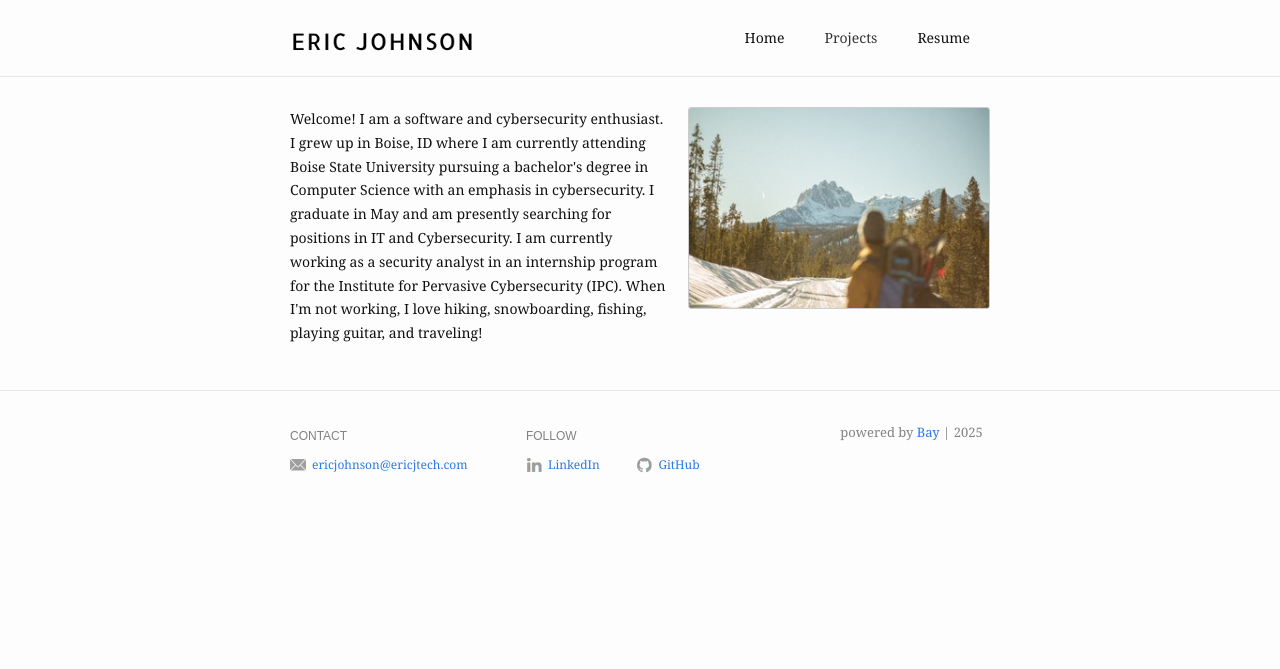
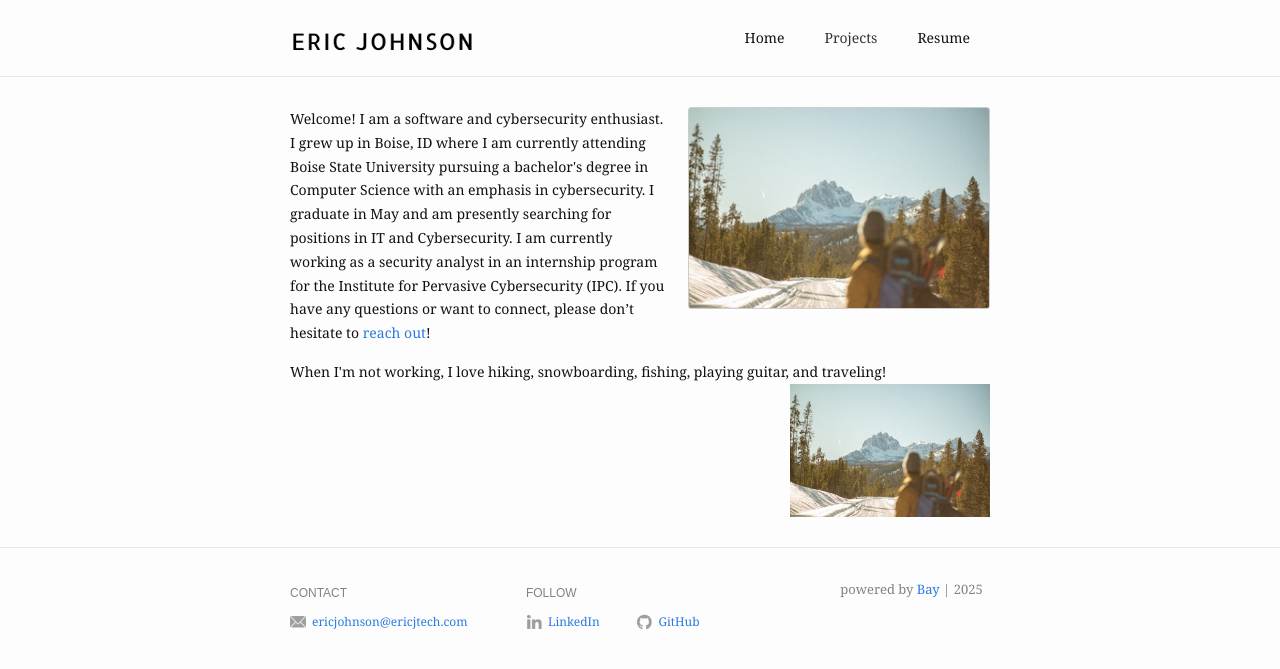
Before and after one commit to eboi1/eboi1.github.io, a Jekyll site: the page built from index.md, in a window 1280 px wide. Shown: the top 669 px of the page. Built offline with Jekyll 4.4.1, drawn with Linux system fonts in a browser that asks for light colours.

Commit message:
text edits

```diff
--- a/index.md
+++ b/index.md
@@ -6,7 +6,10 @@ profile_picture:
 ---
 
 <p>
-  Welcome! I am a software and cybersecurity enthusiast. I grew up in Boise, ID where I am currently attending Boise State University pursuing a bachelor's degree in Computer Science with an emphasis in cybersecurity. I graduate in May and am presently searching for positions in IT and Cybersecurity. I am currently working as a security analyst in an internship program for the Institute for Pervasive Cybersecurity (IPC).
+  Welcome! I am a software and cybersecurity enthusiast. I grew up in Boise, ID where I am currently attending Boise State University pursuing a bachelor's degree in Computer Science with an emphasis in cybersecurity. I graduate in May and am presently searching for positions in IT and Cybersecurity. I am currently working as a security analyst in an internship program for the Institute for Pervasive Cybersecurity (IPC). If you have any questions or want to connect, please don’t hesitate to <a href="mailto:ericjohnson@ericjtech.com">reach out</a>!
+</p>
 
+<p>
   When I'm not working, I love hiking, snowboarding, fishing, playing guitar, and traveling!
+    <img src="/assets/img/eric-profile-pic.jpg" alt="Another Image" style="float: right; width: 200px; margin-left: 20px;">
 </p>
```
Also changed, not shown: collections/_personal/privacy_phone.md (+1 -4 lines).
